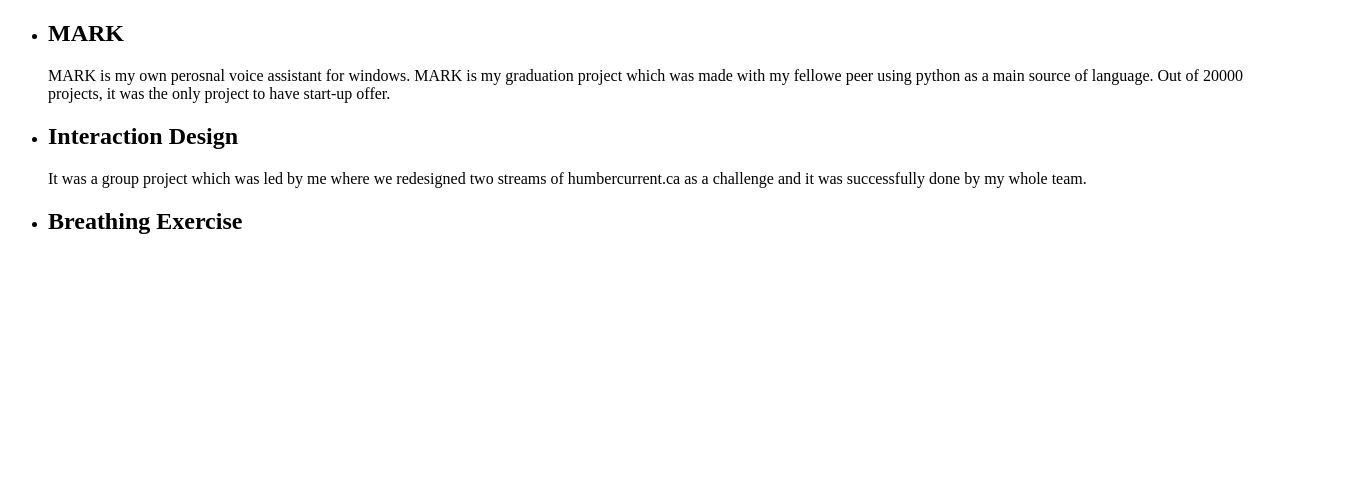
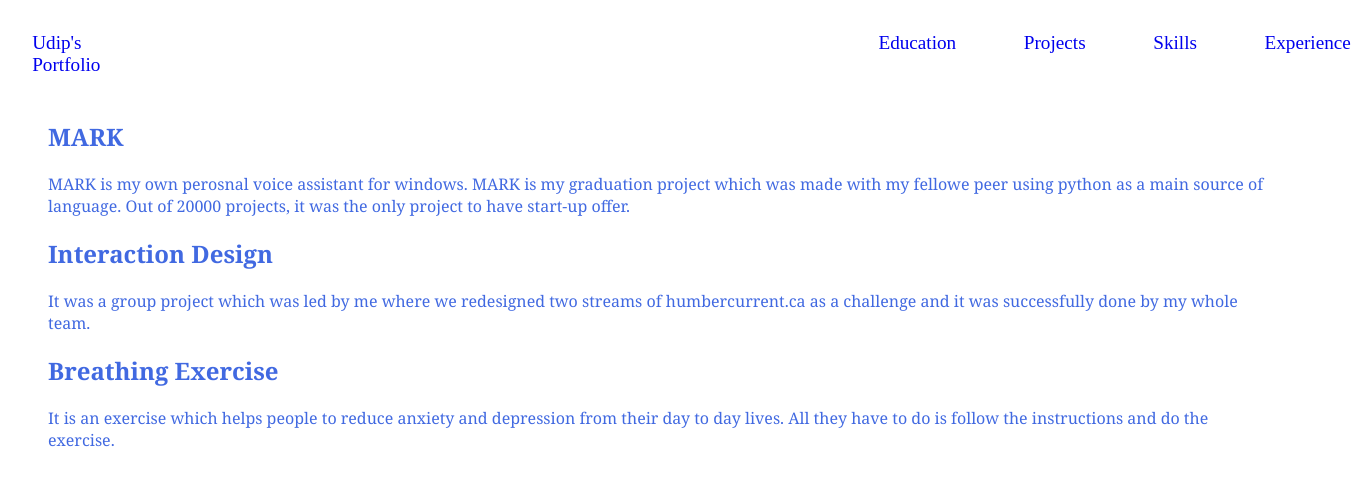
Before and after one commit to Udip-Mandora/test-nextjs, a Next.js app: page /projects in a window 1280 px wide. Shown: the top 484 px of the page, 1356 px wide, since content can reach past the window. Built offline with nearby package versions, Linux system fonts and the light colour scheme.

Commit message:
added css

```diff
--- a/public/myData/project.json
+++ b/public/myData/project.json
@@ -14,7 +14,7 @@
     {
         "id": 3,
         "Name": "Breathing Exercise",
-        "Content": "",
+        "Content": "It is an exercise which helps people to reduce anxiety and depression from their day to day lives. All they have to do is follow the instructions and do the exercise.",
         "Date": "20/05/2021"
     }
 ]
--- a/src/pages/projects.js
+++ b/src/pages/projects.js
@@ -18,6 +18,16 @@ export default function home() {
                 <title>My Projects</title>
             </Head>
 
+            <header class="header">
+                <a href="/">Udip's Portfolio</a>
+                <div class="navigation">
+                    <a href="/education">Education</a>
+                    <a href="/projects">Projects</a>
+                    <a href="/skills">Skills</a>
+                    <a href="/experience">Experience</a>
+                </div>
+            </header>
+
             <ul className="projects-detail">
                 {projects && projects.map((project) => (
                     <li key={project.id}>
--- a/src/styles/globals.css
+++ b/src/styles/globals.css
@@ -1,10 +1,16 @@
 .education-detail {
   text-decoration: none;
   list-style: none;
+  text-align: center;
+  /* box-shadow: 0 0 10px rgba(0, 0, 0, 0.5); */
+  font-size: larger;
+  color: royalblue;
 }
 
 .experience-detail {
   list-style: none;
+  color: brown;
+  margin: 10px;
 }
 
 .skills-detail {
@@ -15,3 +21,56 @@ img {
   width: 100px;
   height: 50px;
 }
+
+.projects-detail {
+  list-style: none;
+  font-family: Georgia, 'Times New Roman', Times, serif;
+  color: royalblue;
+}
+
+.navigation {
+  display: flex;
+  flex-direction: row;
+  gap: 3em;
+}
+
+.navigation a {
+  text-decoration: none;
+}
+
+.header {
+  display: flex;
+  flex-direction: row;
+  gap: 40em;
+  padding: 1em;
+  font-size: larger;
+}
+
+.header a {
+  text-decoration: none;
+  padding: 5px;
+  border-radius: 10px;
+}
+
+
+main h3 {
+  text-align: center;
+  font-size: 40px;
+  color: darksalmon;
+}
+
+main p {
+  font-size: 20px;
+  text-align: center;
+  color: navy;
+}
+
+.header a:hover {
+  background-color: dimgrey;
+  color: white;
+}
+
+.footer {
+  margin-top: 26em;
+  text-align: center;
+}
```
Also changed, not shown: src/pages/education.js (+11 -0 lines), src/pages/experience.js (+10 -0 lines), src/pages/index.js (+22 -0 lines), src/pages/skills.js (+10 -0 lines).
